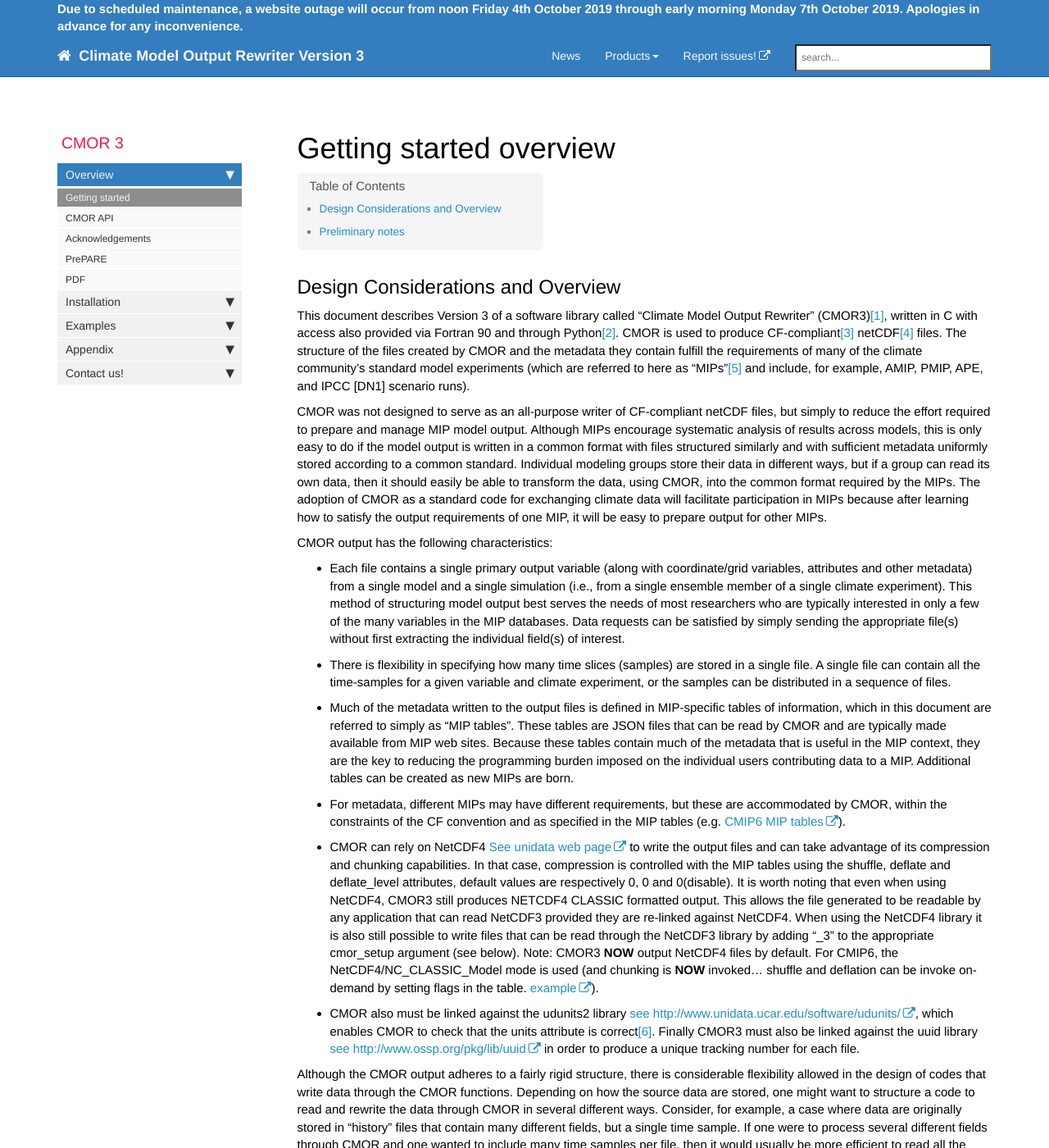
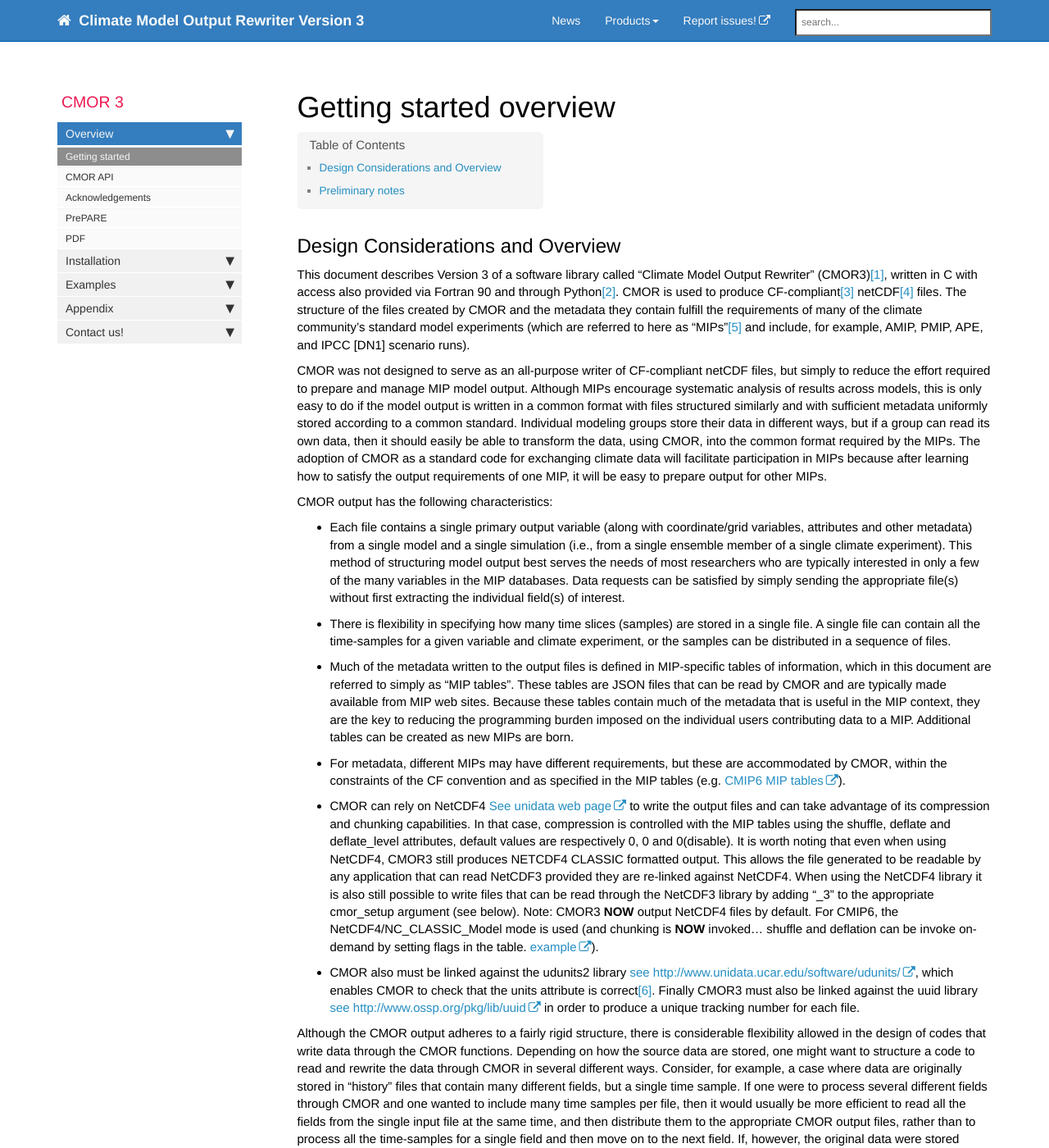
Before and after one commit to mauzey1/cmor3_documentation, a Jekyll site: the page built from index.md, in a window 1280 px wide and 1400 px high. Shown: the whole window at 82% size. Built offline with Jekyll 4.4.1, drawn with Linux system fonts in a browser that asks for light colours; nearby versions of some CDN libraries; comment, search, counter and statistics services are not loaded.

Commit message:
Remove banner for weekend website outage

```diff
--- a/_includes/maintenance_banner.html
+++ /dev/null
@@ -1,6 +0,0 @@
-<div class="navbar-header" style="color:white;">
-    <b>
-        Due to scheduled maintenance, a website outage will occur from noon Friday 4th October 2019
-        through early morning Monday 7th October 2019.  Apologies in advance for any inconvenience.
-    </b>
-</div>
--- a/_includes/topnav.html
+++ b/_includes/topnav.html
@@ -1,7 +1,6 @@
 <!-- Navigation -->
 <nav class="navbar navbar-inverse navbar-fixed-top">
     <div class="container topnavlinks">
-        {% include maintenance_banner.html %}
         <div class="navbar-header">
             <button type="button" class="navbar-toggle" data-toggle="collapse" data-target="#bs-example-navbar-collapse-1">
                 <span class="sr-only">Toggle navigation</span>
--- a/css/modern-business.css
+++ b/css/modern-business.css
@@ -12,7 +12,7 @@ body {
 }
 
 body {
-    padding-top: 100px; /* Required padding for .navbar-fixed-top. Remove if using .navbar-static-top. Change if height of navigation changes. */
+    padding-top: 50px; /* Required padding for .navbar-fixed-top. Remove if using .navbar-static-top. Change if height of navigation changes. */
 }
 
 .img-portfolio {
```
